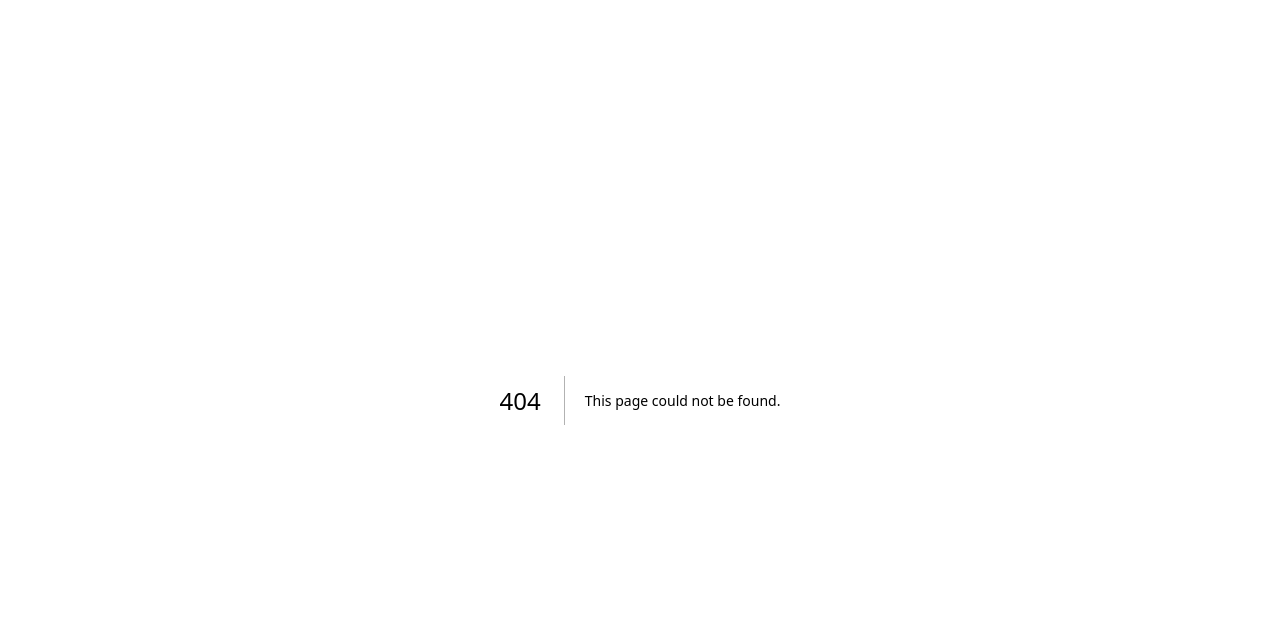
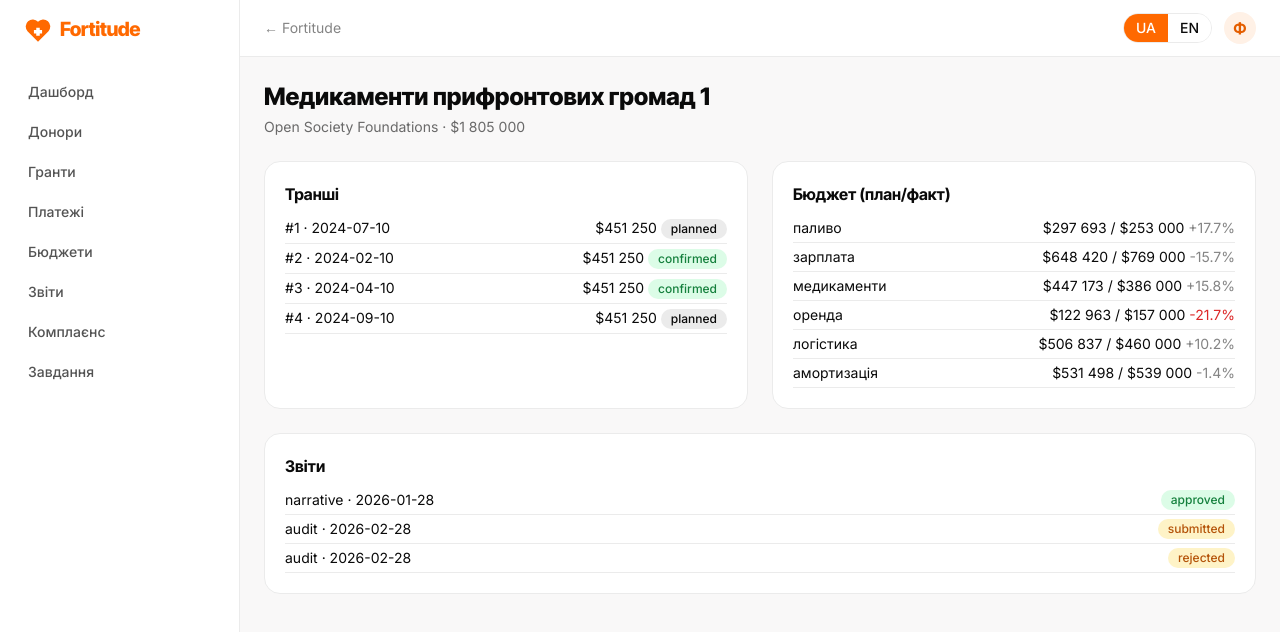
Before and after one commit to 0NIK5/CRM_FORT, a Next.js app: page /CRM_FORT/admin/grants/1 in a window 1280 px wide. Before the commit this address had no page. Shown: the top 632 px of the page. Built offline with nearby package versions, Linux system fonts and the light colour scheme.

Commit message:
feat: admin — список і карточка гранта (транші, бюджет, отчёти)

```diff
--- /dev/null
+++ b/app/admin/grants/[id]/detail.tsx
@@ -0,0 +1,39 @@
+'use client';
+import { PageHeader } from '@/components/ui/PageHeader';
+import { Card } from '@/components/ui/Card';
+import { Badge } from '@/components/ui/Badge';
+import { formatMoney, formatPct } from '@/lib/format';
+import { mock, donorName } from '@/lib/mock';
+
+export function GrantDetail({ id }: { id: number }) {
+  const g = mock.grants.find((x) => x.id === id);
+  if (!g) return <div>—</div>;
+  const payments = mock.payments.filter((p) => p.grantId === id);
+  const budget = mock.budget.filter((b) => b.grantId === id);
+  const reports = mock.reports.filter((r) => r.grantId === id);
+  return (
+    <div>
+      <PageHeader title={g.projectName} subtitle={`${donorName(g.donorId)} · ${formatMoney(g.amount, g.currency)}`} />
+      <div className="grid gap-6 lg:grid-cols-2">
+        <Card><h3 className="mb-3 font-display font-bold">Транші</h3>
+          <ul className="space-y-1 text-sm">{payments.map((p) => (
+            <li key={p.id} className="flex justify-between border-b border-surface-muted pb-1">
+              <span>#{p.trancheNumber} · {p.date}</span>
+              <span>{formatMoney(p.amount, p.currency)} <Badge tone={p.status==='confirmed'?'green':'gray'}>{p.status}</Badge></span></li>))}
+          </ul></Card>
+        <Card><h3 className="mb-3 font-display font-bold">Бюджет (план/факт)</h3>
+          <ul className="space-y-1 text-sm">{budget.map((b) => (
+            <li key={b.id} className="flex justify-between border-b border-surface-muted pb-1">
+              <span>{b.category}</span>
+              <span>{formatMoney(b.actual,g.currency)} / {formatMoney(b.planned,g.currency)}
+                <span className={b.flag?'text-red-600':'text-ink/50'}> {formatPct(b.variancePct)}</span></span></li>))}
+          </ul></Card>
+      </div>
+      <Card className="mt-6"><h3 className="mb-3 font-display font-bold">Звіти</h3>
+        <ul className="space-y-1 text-sm">{reports.map((r) => (
+          <li key={r.id} className="flex justify-between border-b border-surface-muted pb-1">
+            <span>{r.type} · {r.deadline}</span><Badge tone={r.status==='approved'?'green':'amber'}>{r.status}</Badge></li>))}
+        </ul></Card>
+    </div>
+  );
+}
--- /dev/null
+++ b/app/admin/grants/[id]/page.tsx
@@ -0,0 +1,10 @@
+import { mock } from '@/lib/mock';
+import { GrantDetail } from './detail';
+
+export function generateStaticParams() {
+  return mock.grants.map((g) => ({ id: String(g.id) }));
+}
+
+export default function Page({ params }: { params: { id: string } }) {
+  return <GrantDetail id={Number(params.id)} />;
+}
--- /dev/null
+++ b/app/admin/grants/page.tsx
@@ -0,0 +1,23 @@
+'use client';
+import { PageHeader } from '@/components/ui/PageHeader';
+import { DataTable } from '@/components/ui/DataTable';
+import { Badge } from '@/components/ui/Badge';
+import { useLang } from '@/lib/i18n-context';
+import { formatMoney } from '@/lib/format';
+import { mock, donorName } from '@/lib/mock';
+
+export default function GrantsPage() {
+  const { t } = useLang();
+  return (
+    <div>
+      <PageHeader title={t('nav.grants')} />
+      <DataTable rows={mock.grants} rowHref={(g) => `/admin/grants/${g.id}`}
+        columns={[
+          { key: 'projectName', label: 'Project' },
+          { key: 'donor', label: t('nav.donors'), render: (g) => donorName(g.donorId) },
+          { key: 'stage', label: 'Stage', render: (g) => <Badge tone="brand">{g.stage}</Badge> },
+          { key: 'amount', label: t('common.amount'), render: (g) => formatMoney(g.amount, g.currency) },
+        ]} />
+    </div>
+  );
+}
```
